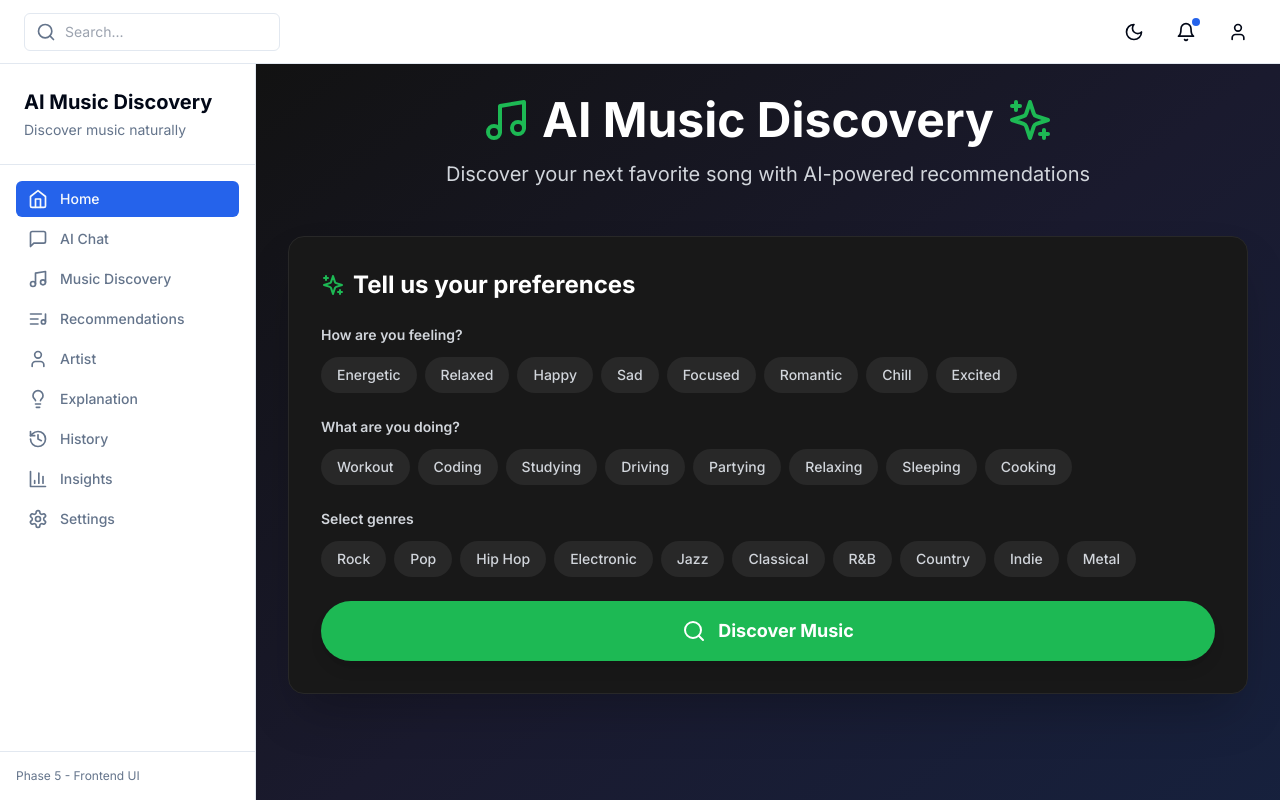
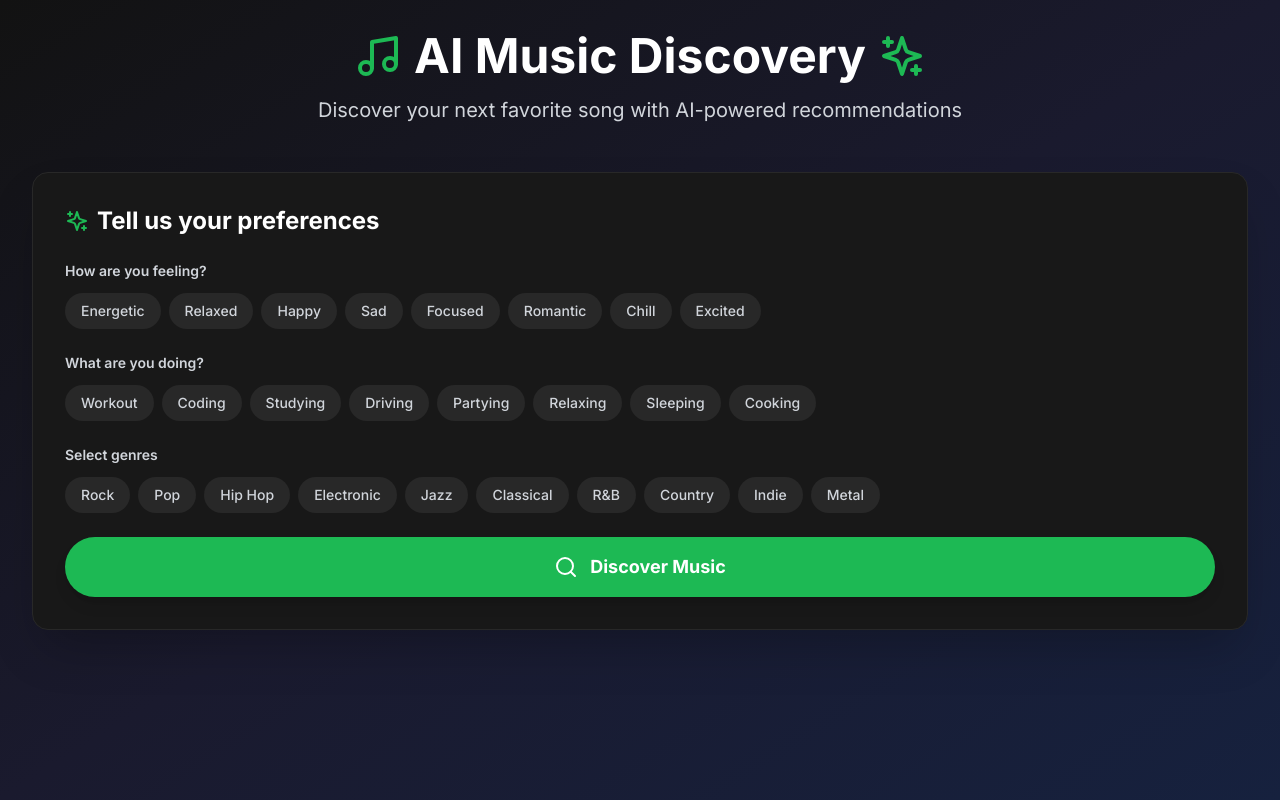
Before and after one commit to suvadeepd8work-source/AI-Native-Music-Discovery-Companion, a Next.js app in the folder phase5-frontend-ui/: page / in a window 1280 px wide. Built offline with nearby package versions, Linux system fonts and the light colour scheme.

Commit message:
Remove sidebar and topnav for single-page layout
- Removed Sidebar and TopNav components from layout
- Created clean single-page layout without navigation
- Focuses entirely on AI Music Discovery functionality

```diff
--- a/phase5-frontend-ui/app/layout.tsx
+++ b/phase5-frontend-ui/app/layout.tsx
@@ -1,8 +1,6 @@
 import type { Metadata } from "next"
 import { Inter } from "next/font/google"
 import "./globals.css"
-import { Sidebar } from "@/components/sidebar"
-import { TopNav } from "@/components/top-nav"
 import { ErrorBoundary } from "@/components/error-boundary"
 
 const inter = Inter({ subsets: ["latin"] })
@@ -20,15 +18,7 @@ export default function RootLayout({
   return (
     <html lang="en">
       <body className={inter.className}>
-        <div className="flex h-screen flex-col">
-          <TopNav />
-          <div className="flex flex-1 overflow-hidden">
-            <Sidebar />
-            <main className="flex-1 overflow-auto">
-              <ErrorBoundary>{children}</ErrorBoundary>
-            </main>
-          </div>
-        </div>
+        <ErrorBoundary>{children}</ErrorBoundary>
       </body>
     </html>
   )
```
